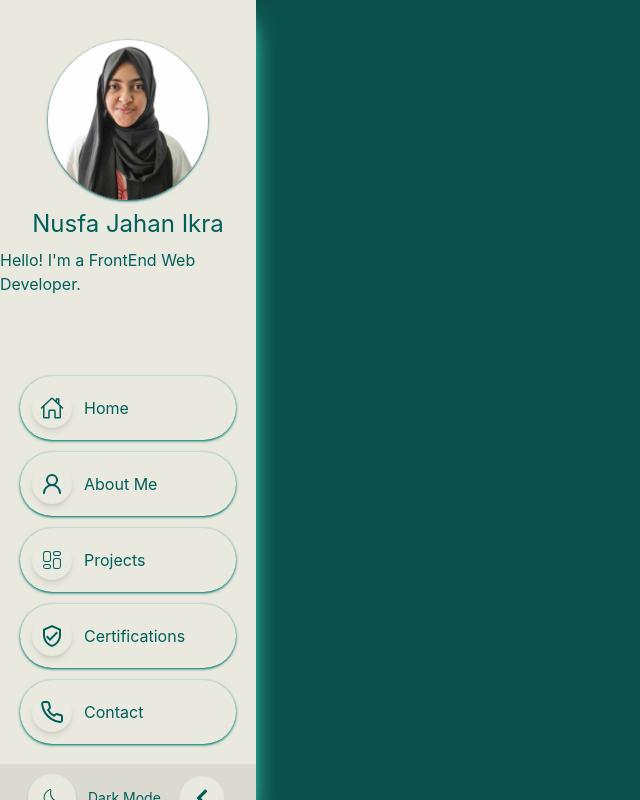
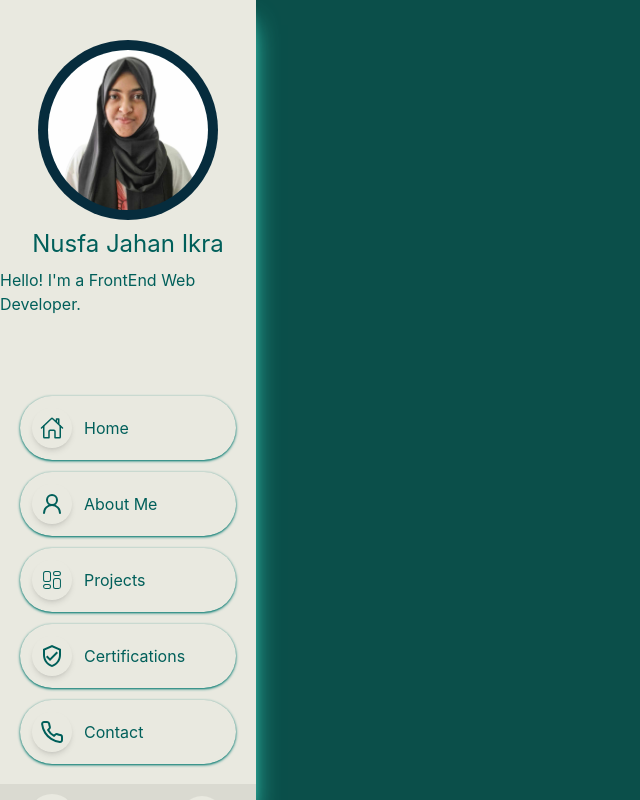
Before and after one commit to NusfaJahan61/Portfolio, a React (Vite) app: page / in a window 1280 px wide. Shown: the whole page, without its empty margins (0-640 px from the left). Built offline with nearby package versions, Linux system fonts and the light colour scheme.

Commit message:
Navbar 2.0 updated

```diff
--- a/src/App.jsx
+++ b/src/App.jsx
@@ -4,7 +4,7 @@ import Navbar from './components/Navbar';
 
 const App = () => {
   return (
-    <main className="overflow-x-hidden w-screen h-auto bg-teal-900 dark:bg-slate-900">
+    <main className="overflow-x-hidden w-screen h-auto bg-amber-50 md:bg-teal-900 dark:bg-[#121d37]">
       <Routes>
         <Route path="/" element={<Navbar />} />
       </Routes>
--- a/src/components/Navbar.jsx
+++ b/src/components/Navbar.jsx
@@ -15,6 +15,7 @@ import { CiLight } from "react-icons/ci";
 
 // ----------------Assets import----------------
 import { MY_INFO } from "../assets/assets";
+import { NavLink } from "react-router-dom";
 
 
 
@@ -64,7 +65,9 @@ const Navbar = () => {
         {/* ----------SIDEBAR HEADER---------- */}
 
         <div className="sidebarheader flex flex-col justify-center items-center my-10 gap-2">
-          <img className="rounded-full size-40 object-cover shadow-sm shadow-teal-800 dark:shadow-teal-300" src={MY_INFO.picture} alt="image" />
+          <div className="profilePic">
+            <img className="rounded-full size-40 object-cover" src={MY_INFO.picture} alt="image" />
+          </div>
           <h1 className="text-2xl ">Nusfa Jahan Ikra</h1>
           <p className=" ">Hello! I'm a FrontEnd Web Developer.</p>
         </div>
@@ -72,38 +75,40 @@ const Navbar = () => {
         {/* ---------MENU OPTIONS---------- */}
 
         <ul className="p-5 flex flex-col gap-3 ">
-          <li>
-            <a className=" navMenu shadow-sm shadow-teal-700 active:bg-teal-700 active:text-teal-100 active:shadow-teal-300 flex flex-row items-center justify-start gap-3 rounded-full p-3 " href="#">
-              <span className="rounded-full text-2xl p-2 shadow-md transition-all ease-in-out "><IoHomeOutline /></span>
+          <NavLink to='/'>
+            <a className={`navMenu`} href="#">
+              <span className="navIcon "><IoHomeOutline /></span>
               <span className="">Home</span>
             </a>
-          </li>
+          </NavLink>
 
-          <li>
-            <a className=" navMenu shadow-sm shadow-teal-700 active:bg-teal-700 flex flex-row items-center justify-start gap-3 rounded-full p-3" href="#">
-              <span className="rounded-full text-2xl p-2 shadow-md transition-all ease-in-out"><LuUserRound /></span>
+          <NavLink>
+            <a className=" navMenu" href="#">
+              <span className="navIcon"><LuUserRound /></span>
               <span>About Me</span>
             </a>
-          </li>
+          </NavLink>
 
-          <li>
-            <a className=" navMenu shadow-sm shadow-teal-700 active:bg-teal-700 flex flex-row items-center justify-start gap-3 rounded-full p-3" href="#">
-              <span className="rounded-full text-2xl p-2 shadow-md transition-all ease-in-out"><CiGrid42 /></span>
+          <NavLink>
+            <a className=" navMenu" href="#">
+              <span className="navIcon"><CiGrid42 /></span>
               <span>Projects</span>
             </a>
-          </li>
-          <li>
-            <a className=" navMenu shadow-sm shadow-teal-700 active:bg-teal-700 flex flex-row items-center justify-start gap-3 rounded-full p-3" href="#">
-              <span className="rounded-full text-2xl p-2 shadow-md transition-all ease-in-out"><MdOutlineVerifiedUser /></span>
+          </NavLink>
+          <NavLink>
+
+            <a className=" navMenu" href="#">
+              <span className="navIcon"><MdOutlineVerifiedUser /></span>
               <span>Certifications</span>
             </a>
-          </li>
-          <li>
-            <a className=" navMenu shadow-sm shadow-teal-700 active:bg-teal-700 flex flex-row items-center justify-start gap-3 rounded-full p-3" href="#">
-              <span className="rounded-full text-2xl p-2 shadow-md transition-all ease-in-out"><LuPhone /></span>
+          </NavLink>
+
+          <NavLink>
+            <a className=" navMenu" href="#">
+              <span className="navIcon"><LuPhone /></span>
               <span>Contact</span>
             </a>
-          </li>
+          </NavLink>
 
         </ul>
 
--- a/src/index.css
+++ b/src/index.css
@@ -7,3 +7,87 @@ body,
 #root {
   height: 100%;
 }
+
+@keyframes NavbarHoverEffect {
+  0% {
+    background-position: 0% 50%;
+  }
+
+  50% {
+    background-position: 100% 50%;
+  }
+
+  100% {
+    background-position: 0% 50%;
+  }
+}
+
+.navMenu {
+  position: relative;
+  background: transparent;
+  overflow: hidden;
+}
+
+.navMenu::before {
+  content: "";
+  position: absolute;
+  inset: 0;
+  background: linear-gradient(270deg, #0F4359, #1a8469, #0F4359);
+  background-size: 300% 300%;
+  opacity: 0;
+  transition: opacity 0.6s ease;
+  z-index: 0;
+}
+
+.navMenu:hover::before {
+  opacity: 1;
+  animation: NavbarHoverEffect 3s ease infinite;
+}
+
+.navMenu>* {
+  position: relative;
+  z-index: 1;
+}
+
+.profilePic {
+  background: #062c3d;
+  aspect-ratio: 1/1;
+  border-radius: 50%;
+  height: 180px;
+  position: relative;
+  display: flex;
+  justify-content: center;
+  align-items: center;
+}
+
+.profilePic::before,
+.profilePic::after {
+  content: "";
+  position: absolute;
+  height: 100%;
+  width: 100%;
+  background-color: conic-gradient(from 0deg at center,
+      #0F4359,
+      #17c99d,
+      #1a8469,
+      #062c3d);
+  z-index: -2;
+  padding: 2px
+}
+
+.profilePic::after {
+  z-index: 1;
+  filter: blur(10px);
+
+}
+
+@layer components {
+  .navIcon {
+    @apply rounded-full text-2xl p-2 shadow-md transition-all ease-in-out;
+  }
+
+  .navMenu {
+    @apply shadow-sm shadow-teal-700 active:bg-teal-800 active:text-teal-100 active:shadow-teal-300 flex flex-row items-center justify-start gap-3 rounded-full p-3 transition-all duration-300 hover:text-teal-200;
+  }
+
+}
```
